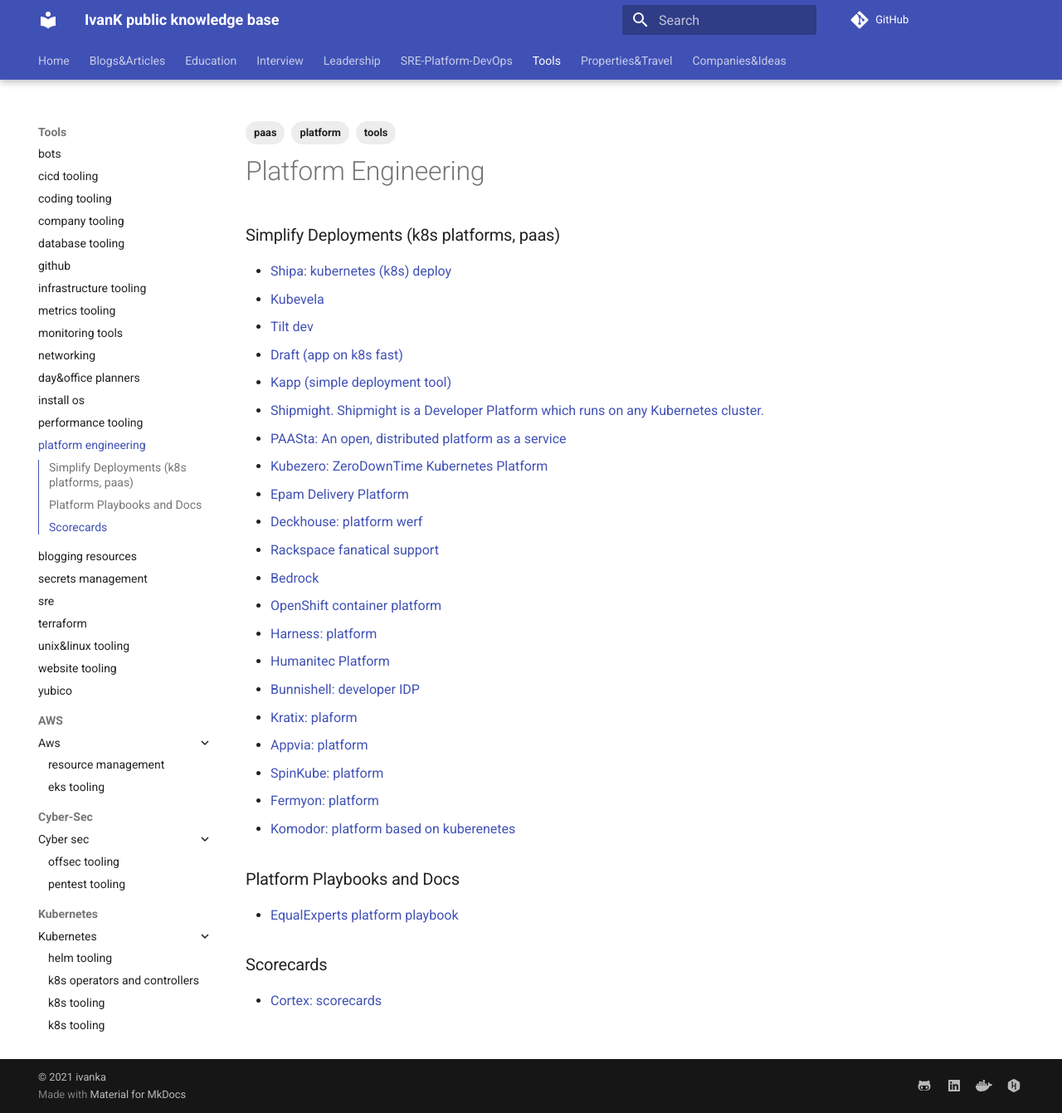
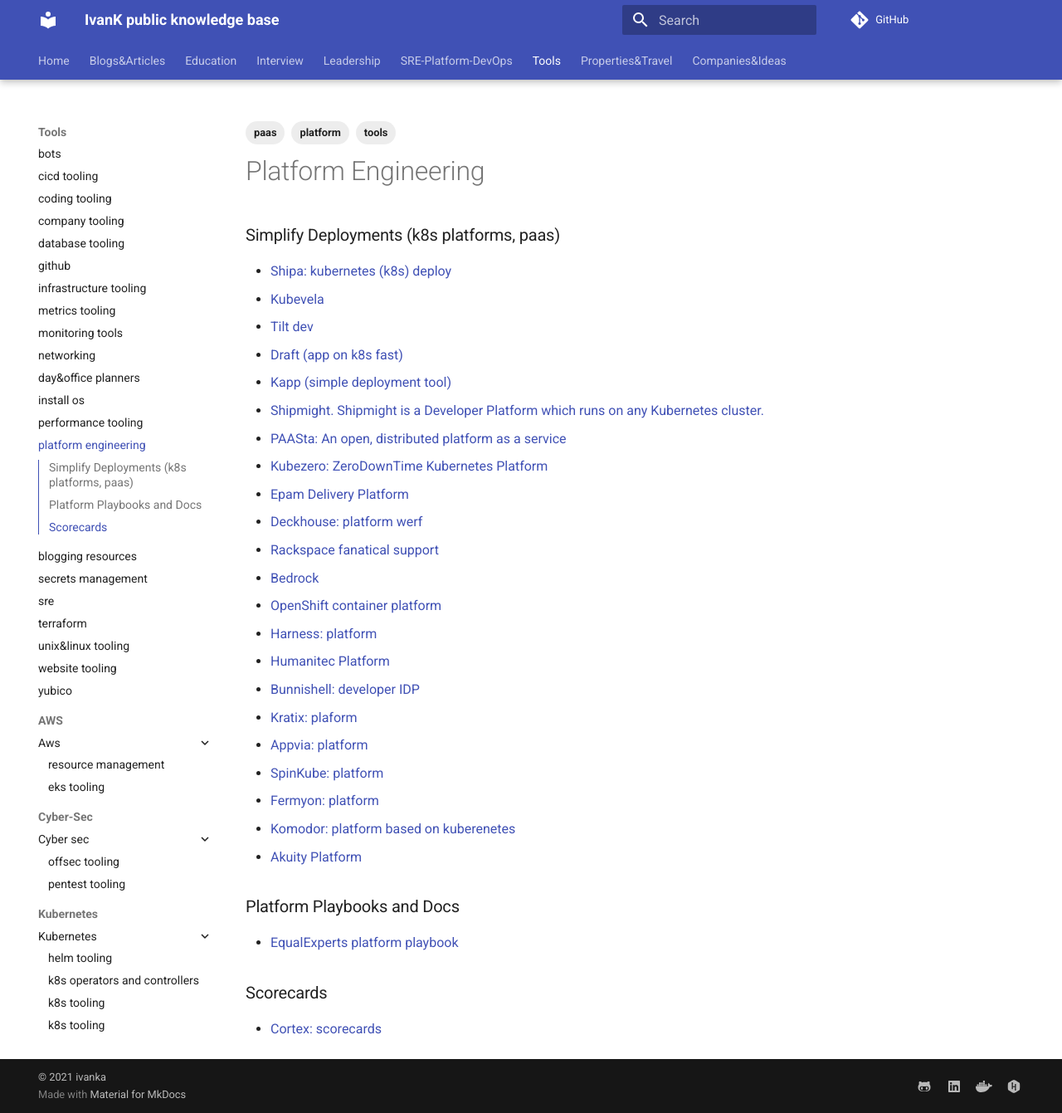
Before and after one commit to ivankatliarchuk/knowledge-base, an MkDocs documentation site: the page built from docs/tools/platforms.md, in a window 1280 px wide and 1341 px high. Shown: the whole window at 83% size. Built offline with MkDocs 1.6.1 and Material for MkDocs 9.7.7, drawn with Linux system fonts in a browser that asks for light colours; comment, search, counter and statistics services are not loaded.

```diff
--- a/docs/tools/platforms.md
+++ b/docs/tools/platforms.md
@@ -37,6 +37,7 @@
 - [SpinKube: platform](https://www.spinkube.dev/docs/topics/packaging/)
 - [Fermyon: platform](https://developer.fermyon.com/)
 - [Komodor: platform based on kuberenetes](https://komodor.com/)
+- [Akuity Platform](https://docs.akuity.io)
 
 ### Platform Playbooks and Docs
 
```
